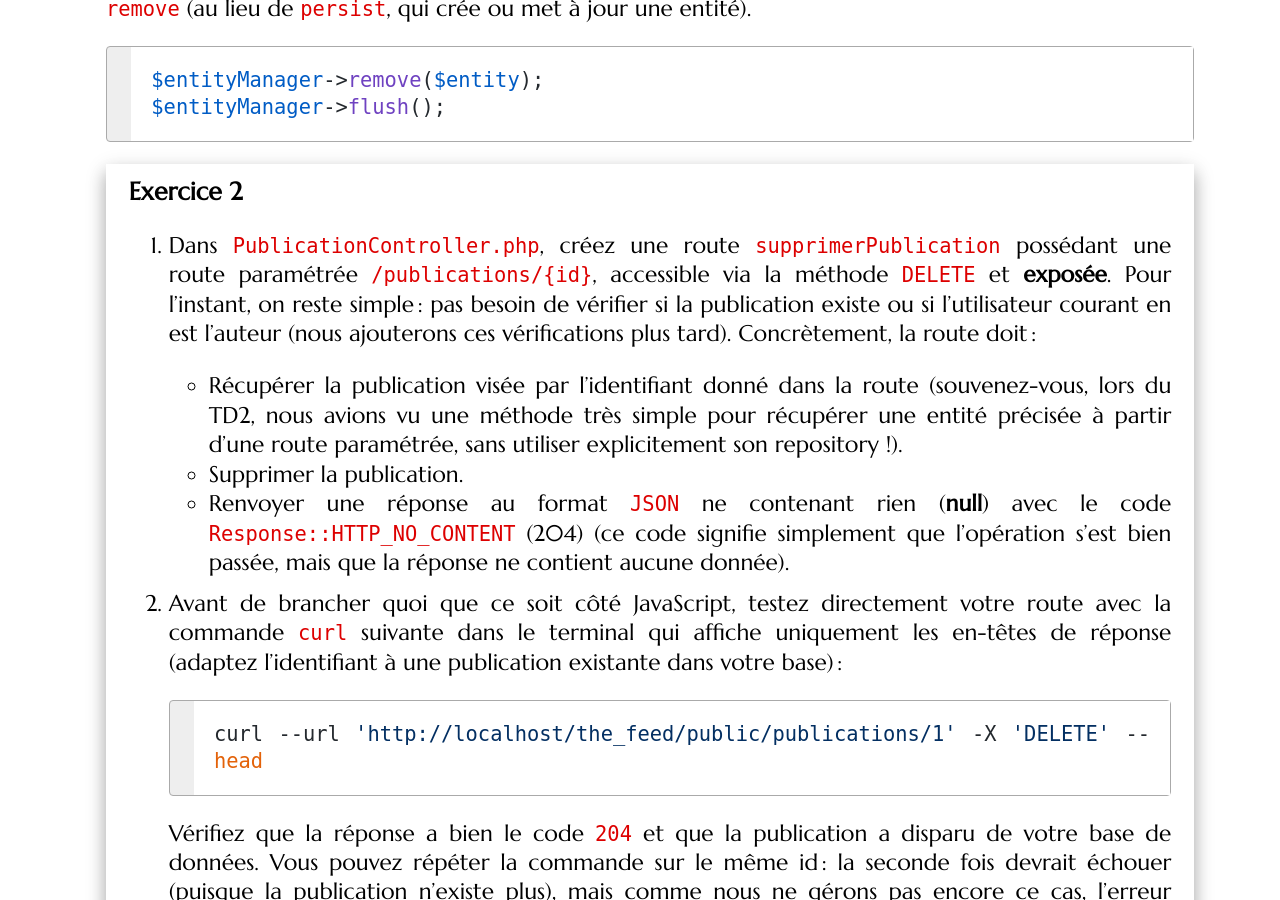
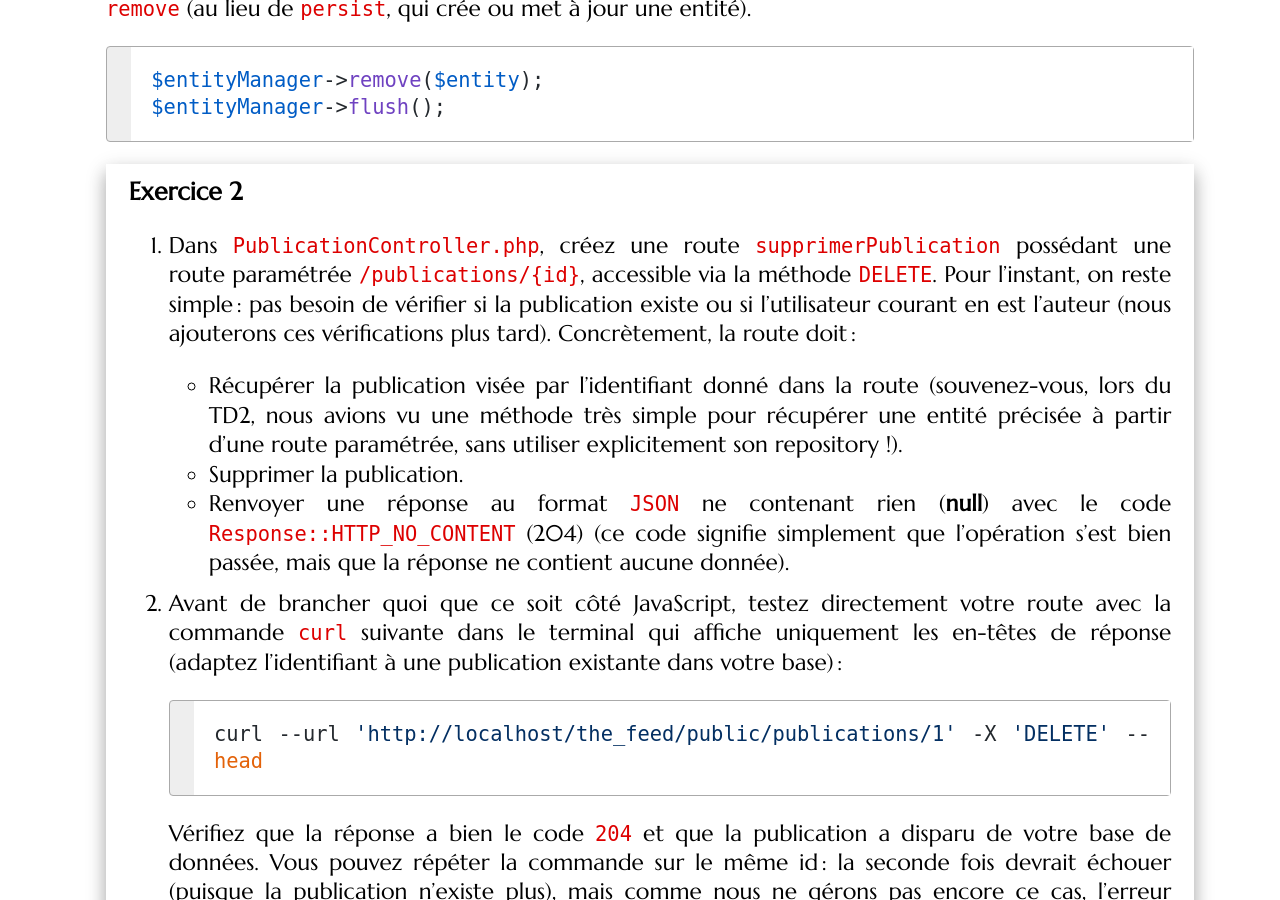
Before and after one commit to mgasquet/R5.A.05-ProgrammationAvancee-Web, a Jekyll site: the page built from tutorials/tutorial3.md, in a window 1280 px wide and 900 px high, scrolled down 7434 px. Built offline with Jekyll 4.4.1, drawn with Linux system fonts in a browser that asks for light colours; some web fonts are replaced.

Commit message:
Supression d'instruction obsolète TD3

```diff
--- a/tutorials/tutorial3.md
+++ b/tutorials/tutorial3.md
@@ -212,7 +212,7 @@ $entityManager->flush();
 
 <div class="exercise">
 
-1. Dans `PublicationController.php`, créez une route `supprimerPublication` possédant une route paramétrée `/publications/{id}`, accessible via la méthode `DELETE` et **exposée**. Pour l'instant, on reste simple : pas besoin de vérifier si la publication existe ou si l'utilisateur courant en est l'auteur (nous ajouterons ces vérifications plus tard). Concrètement, la route doit :
+1. Dans `PublicationController.php`, créez une route `supprimerPublication` possédant une route paramétrée `/publications/{id}`, accessible via la méthode `DELETE`. Pour l'instant, on reste simple : pas besoin de vérifier si la publication existe ou si l'utilisateur courant en est l'auteur (nous ajouterons ces vérifications plus tard). Concrètement, la route doit :
 
    * Récupérer la publication visée par l'identifiant donné dans la route (souvenez-vous, lors du TD2, nous avions vu une méthode très simple pour récupérer une entité précisée à partir d'une route paramétrée, sans utiliser explicitement son repository !).
    * Supprimer la publication.
```
